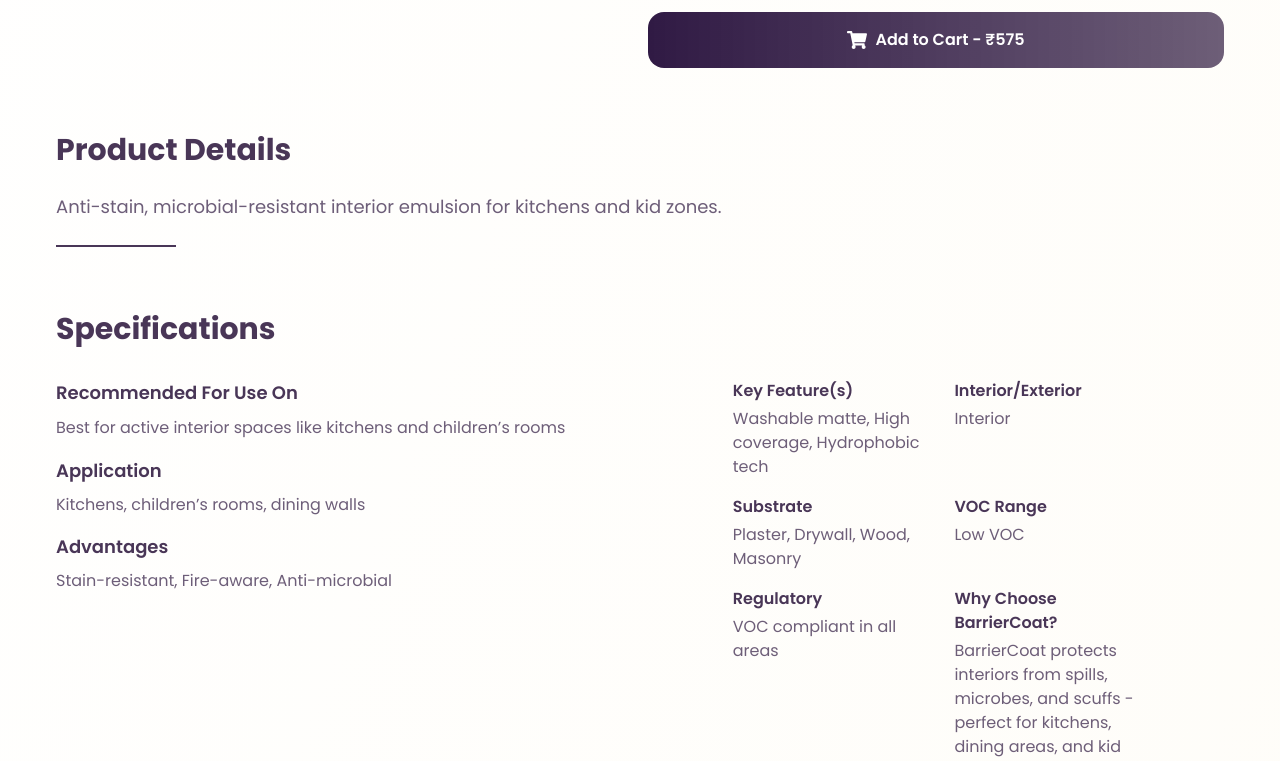
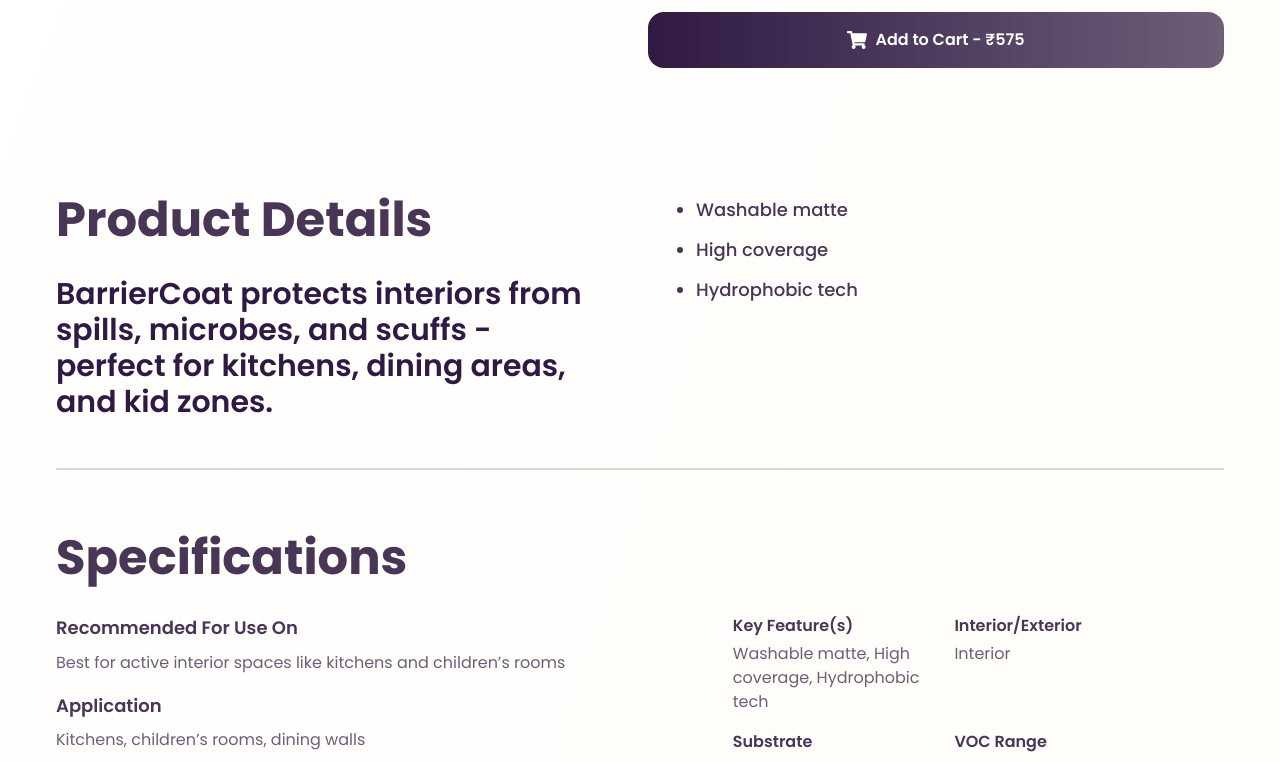
Before and after one commit to IIIPL/calyco, a React (Vite) app: page /product/BarrierCoat in a window 1280 px wide. Shown: the part 940-1701 px from the top of the page. Built offline with nearby package versions, Linux system fonts and the light colour scheme.

Commit message:
evening commit

```diff
--- a/src/pages/DynamicProductPage.jsx
+++ b/src/pages/DynamicProductPage.jsx
@@ -32,13 +32,19 @@
     const [showAddedMessage, setShowAddedMessage] = useState(false);
     const { addToCart } = useCart();
 
+    // Use the product's actual packaging sizes
+    const displaySizes = product && product.packaging ? product.packaging : [];
+
     useEffect(() => {
         const foundProduct = getProductBySlugOrName(productId);
         if (foundProduct) {
             setProduct(foundProduct);
-            // TODO: Handle sheens and sizes gracefully if present
-            // setSelectedSheen(Array.isArray(foundProduct.sheens) && foundProduct.sheens.length > 0 ? foundProduct.sheens[0] : "");
-            // setSelectedSize(Array.isArray(foundProduct.sizes) && foundProduct.sizes.length > 0 ? foundProduct.sizes[0] : "");
+            // Set default size to first available size in packaging
+            if (foundProduct.packaging && foundProduct.packaging.length > 0) {
+                setSelectedSize(foundProduct.packaging[0]);
+            } else {
+                setSelectedSize("");
+            }
             document.title = foundProduct.display_name || foundProduct.name;
         }
         setLoading(false);
@@ -90,9 +96,6 @@
             default: return "text-gray-600 bg-gray-100";
         }
     };
-
-    // Always show these sizes for every product
-    const displaySizes = ["1L", "4L", "10L", "20L"];
 
     // Price multipliers for each size
     const sizePriceMultipliers = {
@@ -175,7 +178,7 @@
                                 <img
                                     src={product.image}
                                     alt={product.name}
-                                    className="w-full max-w-[420px] md:max-w-[440px] xl:max-w-[480px] h-auto mx-auto hover:scale-105 transition-transform duration-500"
+                                    className="w-full max-w-[600px] md:max-w-[440px] xl:max-w-[480px] h-auto mx-auto hover:scale-105 transition-transform duration-500"
                                 />
                             </div>
                         </div>
@@ -212,7 +215,7 @@
                             {/* 3. Price */}
                             <div className="flex items-center gap-4 mb-4">
                               <p className="text-3xl font-bold text-[#301A44]">₹{getSizePrice(product.price, selectedSize)}</p>
-                              <span className="text-sm text-[#493657]/60">per {selectedSize}</span>
+                              <span className="text-sm text-[#493657]/60">per {selectedSize || displaySizes[0]}</span>
                             </div>
                         </div>
 
@@ -297,18 +300,35 @@
 
                 {/* Product Details Section */}
                 <motion.div
-                    className="mt-16"
+                    className="mt-32"
                     variants={itemVariants}
                 >
-                    {/* 7. Product Details Section */}
-                    <div className="mt-16">
-                      <h2 className="text-3xl font-bold text-[#493657] mb-6">Product Details</h2>
-                      <p className="text-[#493657]/80 text-lg mb-6 max-w-4xl leading-relaxed">{product.description || product.details}</p>
-                      <hr className="border-t-2 border-[#493657] w-[120px] mb-8" />
+                    <div className="flex flex-col md:flex-row gap-8 md:gap-16 items-start">
+                      {/* Left: Heading and USP/summary */}
+                      <div className="md:w-1/2 w-full mb-8 md:mb-0">
+                        <h2 className="text-5xl font-bold text-[#493657] mb-8">Product Details</h2>
+                        <p className="text-2xl md:text-3xl font-semibold text-[#301A44] leading-snug max-w-xl">
+                          {product.details || product.description}
+                        </p>
                       </div>
+                      {/* Right: Bulleted features */}
+                      <div className="md:w-1/2 w-full">
+                        <ul className="list-disc pl-6 space-y-3 text-lg text-[#493657] font-medium">
+                          {Array.isArray(product.features) && product.features.length > 0 ? (
+                            product.features.map((feature, idx) => (
+                              <li key={idx}>{feature}</li>
+                            ))
+                          ) : (
+                            <li>No key features listed.</li>
+                          )}
+                        </ul>
+                      </div>
+                    </div>
+                    <hr className="border-t-2 border-[#493657]/20 w-full mt-12 mb-4" />
+                </motion.div>
                 {/* Specifications Section */}
                 <div className="mt-16 mr-20 mb-20">
-                      <h2 className="text-3xl font-bold text-[#493657] mb-8">Specifications</h2>
+                  <h2 className="text-5xl font-bold text-[#493657] mb-8">Specifications</h2>
                   <div className="w-full grid grid-cols-1 xl:grid-cols-5 gap-7 xl:gap-10">
                     {/* Left: Recommended For Use On (60% on xl) */}
                     <div className="xl:col-span-3 xl:pr-8">
@@ -345,10 +365,6 @@
                       <div>
                         <span className="block font-semibold text-[#493657] text-base mb-1">VOC Range</span>
                         <span className="text-[#493657]/80 text-base">{product.voc_content || (product.technical_specs && product.technical_specs.voc_content) || '—'}</span>
-                          </div>
-                          <div>
-                            <span className="block font-semibold text-[#493657] text-base mb-1">Regulatory</span>
-                            <span className="text-[#493657]/80 text-base">VOC compliant in all areas</span>
                       </div>
                       <div>
                         <span className="block font-semibold text-[#493657] text-base mb-1">Why Choose {product.name}?</span>
@@ -451,7 +467,6 @@
                         </div>
                     </div>
                 </div>
-                </motion.div>
                 {/* Similar Products Section - Comparison Table */}
                 {(() => {
                   const similar = getProductsByCategory(product.category).filter(p => p.name !== product.name);
```
Lines whose indentation alone changed are shown as unchanged.
